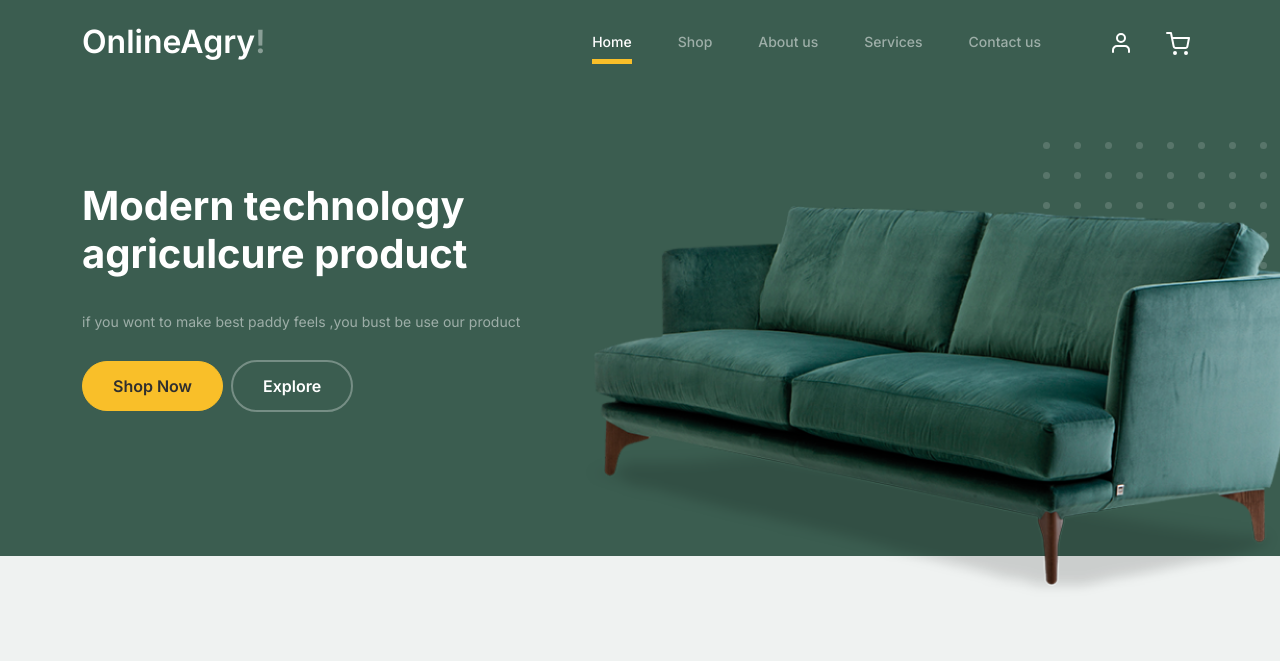
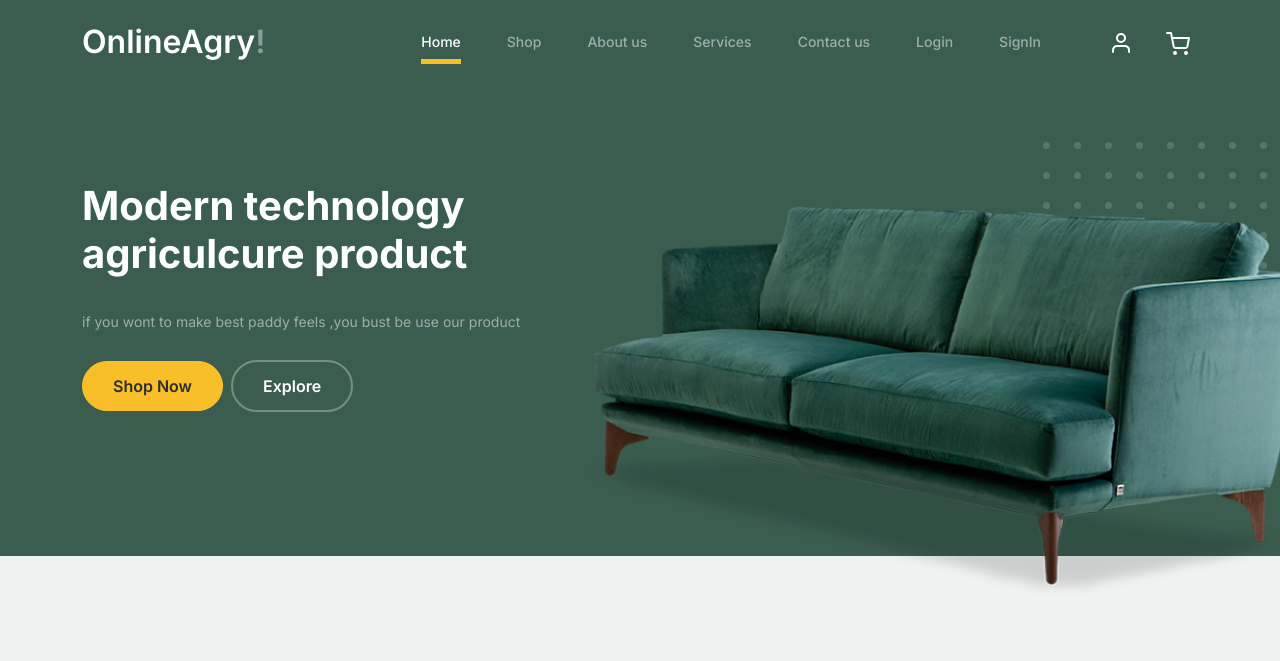
Before and after one commit to DulinaSH2001/onlineAgry, a PHP site: page / in a window 1280 px wide; the page is wider, and only the part inside the window is pictured. Shown: the top 661 px of that part. Run offline with PHP 8.4, Linux system fonts and the light colour scheme.

Commit message:
home page final

```diff
--- a/php/index.php
+++ b/php/index.php
@@ -40,6 +40,9 @@
 						<li><a class="nav-link" href="services.php">Services</a></li>
 						<!-- <li><a class="nav-link" href="blog.html">Blog</a></li> -->
 						<li><a class="nav-link" href="contact.php">Contact us</a></li>
+						<li><a class="nav-link" href="Login.php">Login</a></li>
+						<li><a class="nav-link" href="signin.php">SignIn</a></li>
+
 					</ul>
 
 					<ul class="custom-navbar-cta navbar-nav mb-2 mb-md-0 ms-5">
```
